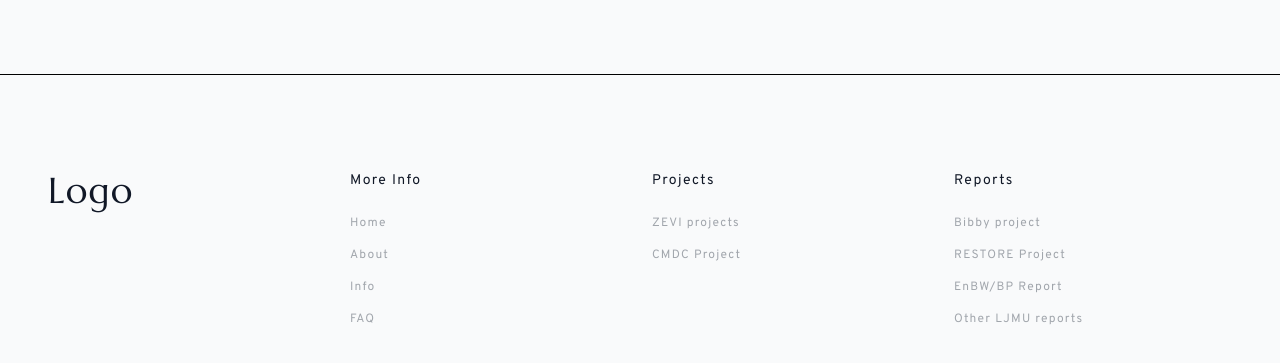
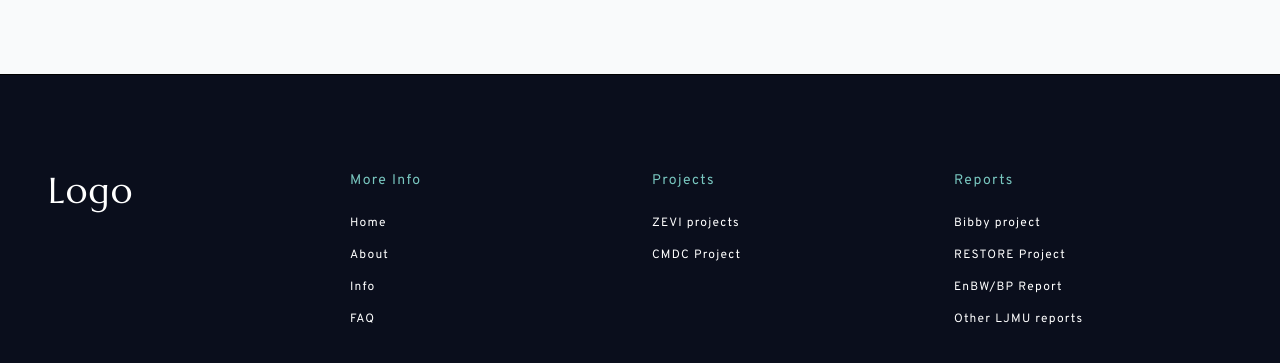
Before and after one commit to t5rddddf/Clean-Maritime, a plain HTML site: page index.html in a window 1280 px wide. Shown: the part 1738-2101 px from the top of the page. Drawn offline with nearby package versions, Linux system fonts and the light colour scheme.

Commit message:
Update index.html

```diff
--- a/index.html
+++ b/index.html
@@ -118,28 +118,28 @@
     </div>
 
 
-    <div class="text-gray-800 text-opacity-40 text-xs tracking-widest px-12" style="border-top: 1px solid black">
+    <div class="text-gray-800 text-opacity-40 text-xs tracking-widest px-12" style="border-top: 1px solid black; background-color:#0a0e1c; color: white">
         <div class="container mx-auto grid grid-cols-1 md:grid-cols-4 gap-6 py-24">
             <div>
-                <div class="text-gray-900 text-4xl font-display">
+                <div class="text-gray-900 text-4xl font-display" style=" color: white">
                     <!-- <img src="./logo.webp" style="width:220px"> -->
                     Logo
                 </div>
             </div>
             <div>
-                <div class=" text-gray-900 text-sm tracking-widest mb-6">More Info</div>
+                <div class=" text-gray-900 text-sm tracking-widest mb-6" style=" color: #78c6bf">More Info</div>
                 <a href="#" class="block mb-4">Home</a>
                 <a href="#" class="block mb-4">About</a>
                 <a href="#" class="block mb-4">Info</a>
                 <a href="#" class="block mb-4">FAQ</a>
             </div>
             <div>
-                <div class="text-gray-900 text-sm tracking-widest mb-6">Projects</div>
+                <div class="text-gray-900 text-sm tracking-widest mb-6" style=" color: #78c6bf">Projects</div>
                 <a href="#" class="block mb-4">ZEVI projects</a>
                 <a href="#" class="block mb-4">CMDC Project</a>
             </div>
             <div>
-                <div class="text-gray-900 text-sm tracking-widest mb-6">Reports</div>
+                <div class="text-gray-900 text-sm tracking-widest mb-6" style=" color: #78c6bf">Reports</div>
                 <a href="#" class="block mb-4">Bibby project</a>
                 <a href="#" class="block mb-4">RESTORE Project</a>
                 <a href="#" class="block mb-4">EnBW/BP Report</a>
```
